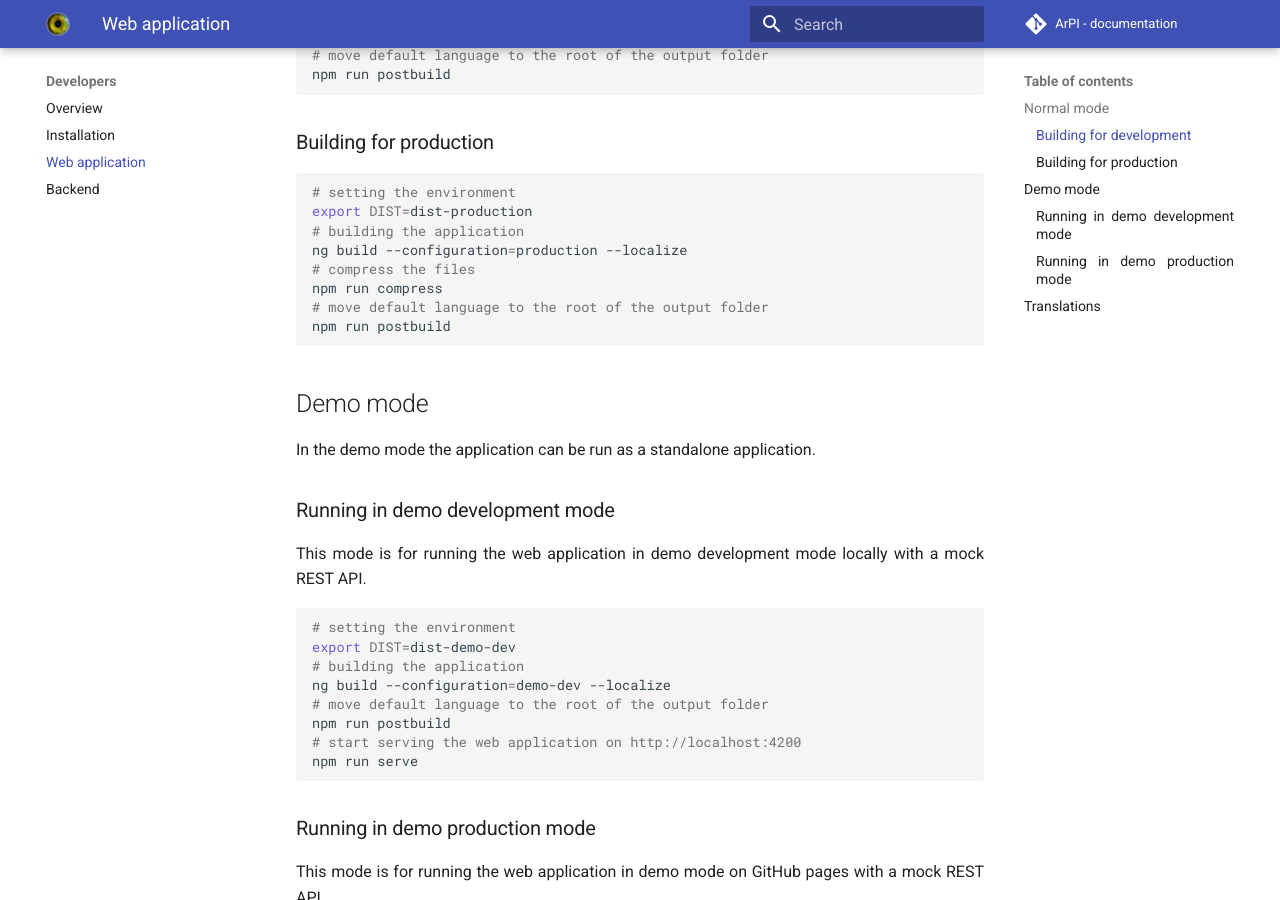
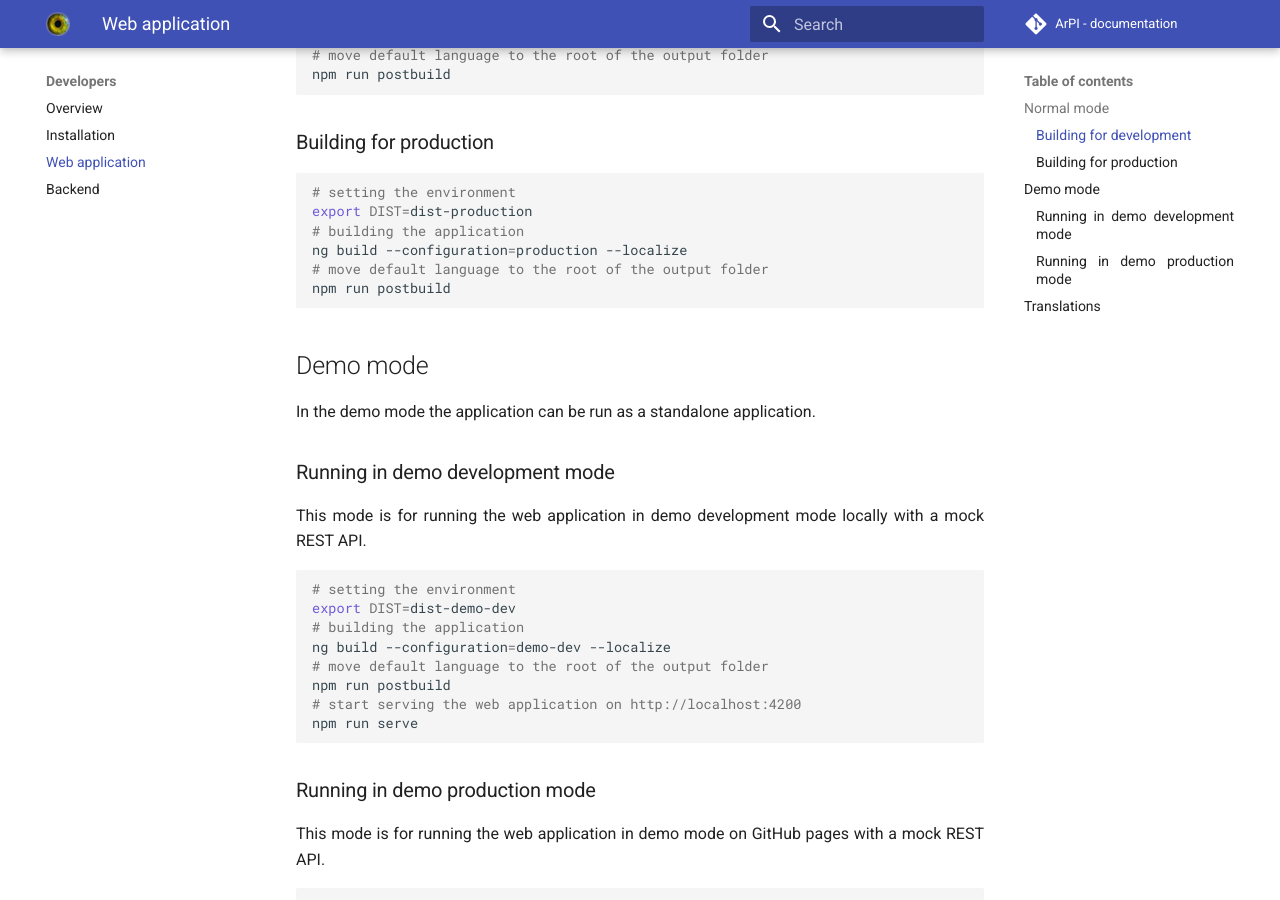
Before and after one commit to ArPIHomeSecurity/arpi_documentation, an MkDocs documentation site: the page built from docs/developers/web_application.md, in a window 1280 px wide and 900 px high, scrolled down 656 px. Built offline with MkDocs 1.6.1 and Material for MkDocs 9.7.7, drawn with Linux system fonts in a browser that asks for light colours; comment, search, counter and statistics services are not loaded.

````diff
--- a/docs/developers/web_application.md
+++ b/docs/developers/web_application.md
@@ -29,8 +29,6 @@
 export DIST=dist-production
 # building the application
 ng build --configuration=production --localize
-# compress the files
-npm run compress
 # move default language to the root of the output folder
 npm run postbuild
 ```
````
